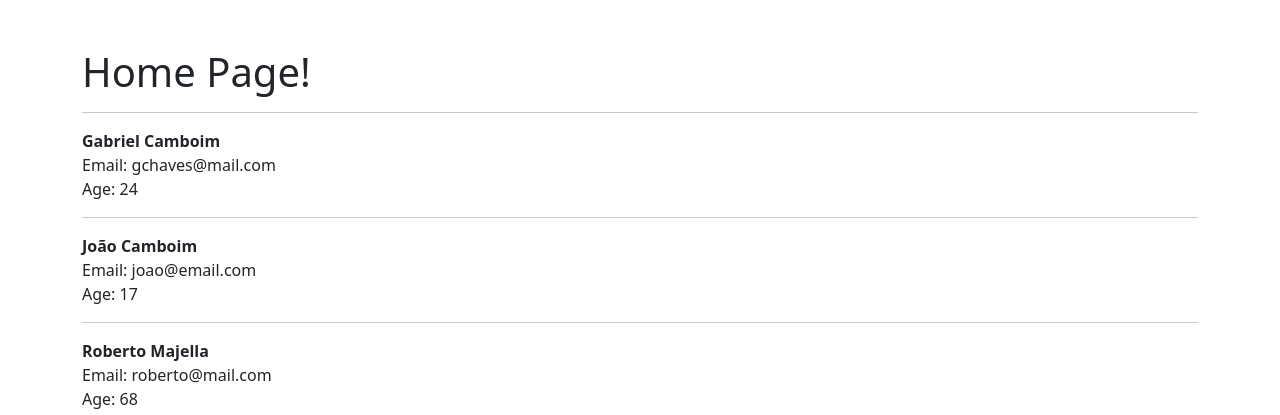
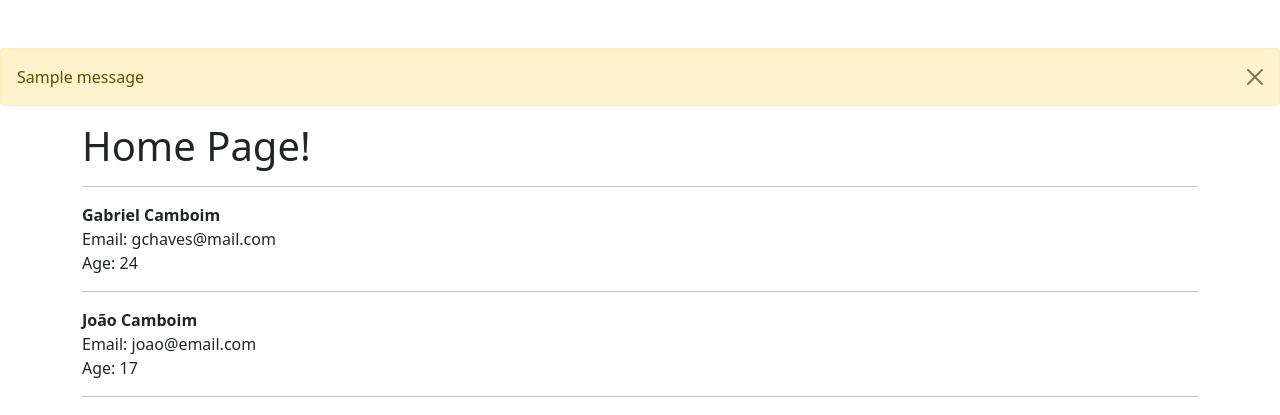
Before and after one commit to dev-gabrielchaves/Django-Databases-Codemy, a Django app: page / in a window 1280 px wide. Shown: the top 415 px of the page. Run offline with Django 4.2, Linux system fonts and the light colour scheme; data comes from the database, SQL or seed files in the repository; both versions use the stored data as it was after the commit; one stand-in notice (Sample message) is shown.

Commit message:
Class #6 - Database Messages
Last Class of The Course!

```diff
--- a/Django_DB/website/templates/base.html
+++ b/Django_DB/website/templates/base.html
@@ -12,6 +12,15 @@
     <title>Membership Site</title>
   </head>
   <body><br/><br/>
+    <!-- So, if there is any message do that... -->
+    {% if messages %}
+      {% for message in messages %}
+        <div class="alert alert-warning alert-dismissible fade show" role="alert">
+          {{message}}
+          <button type="button" class="btn-close" data-bs-dismiss="alert" aria-label="Close"></button>
+        </div>
+      {% endfor %}
+    {% endif %}
     <!-- Creating block content -->
     <div class="container">
         {% block content %}
--- a/Django_DB/website/views.py
+++ b/Django_DB/website/views.py
@@ -1,6 +1,7 @@
-from django.shortcuts import render
+from django.shortcuts import render, redirect
 from .models import Member
 from .forms import Memberform
+from django.contrib import messages
 
 def home(request):
 #   This is will sign everything that is in our database into this variable...
@@ -14,6 +15,7 @@ def join(request):
         form = Memberform(request.POST or None)
         if form.is_valid():
             form.save()
-        return render(request, 'join.html', {})
+            messages.success(request, ('Form Submitted!'))
+        return redirect('home')
     else:
         return render(request, 'join.html', {})
```
Also changed, not shown: Django_DB/db.sqlite3.
